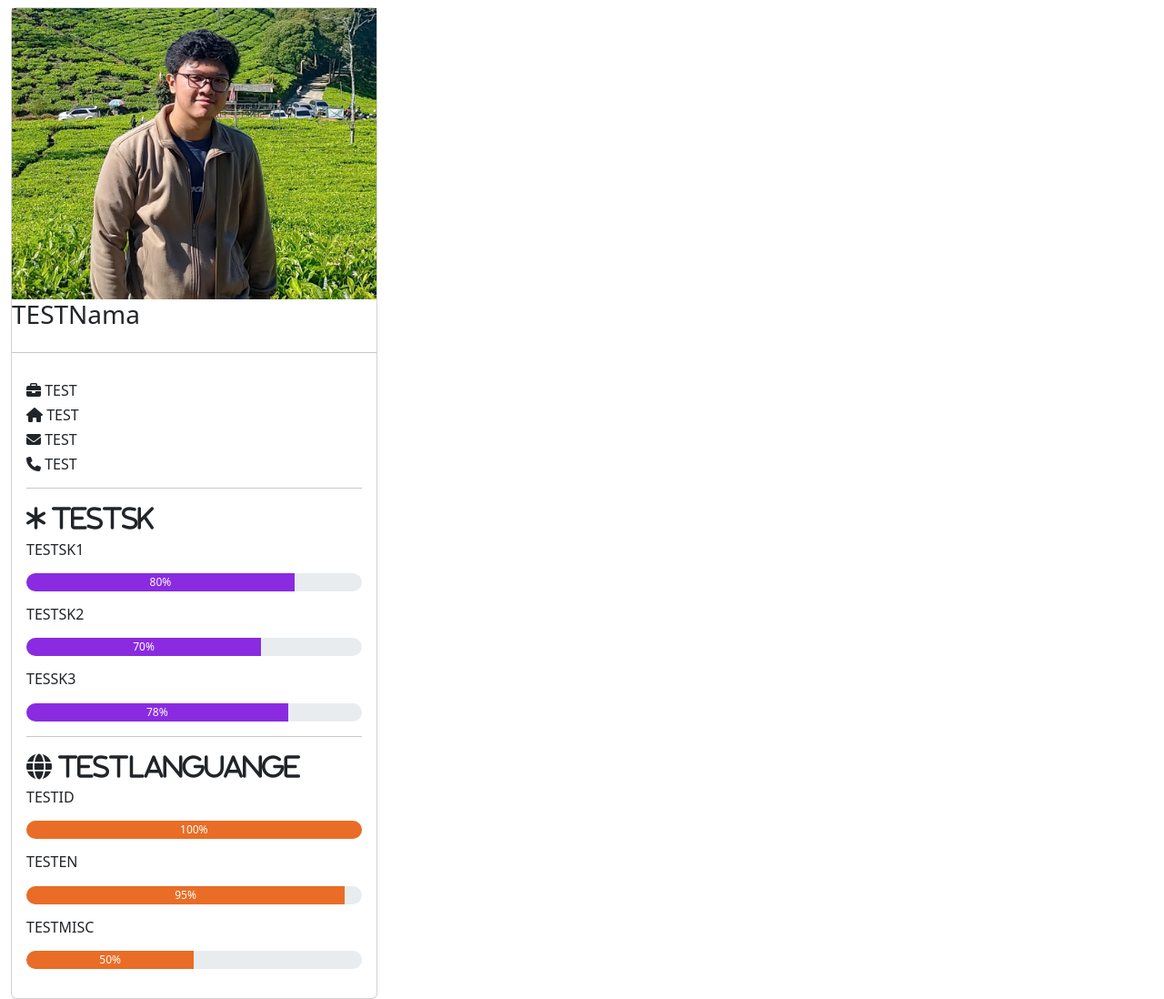
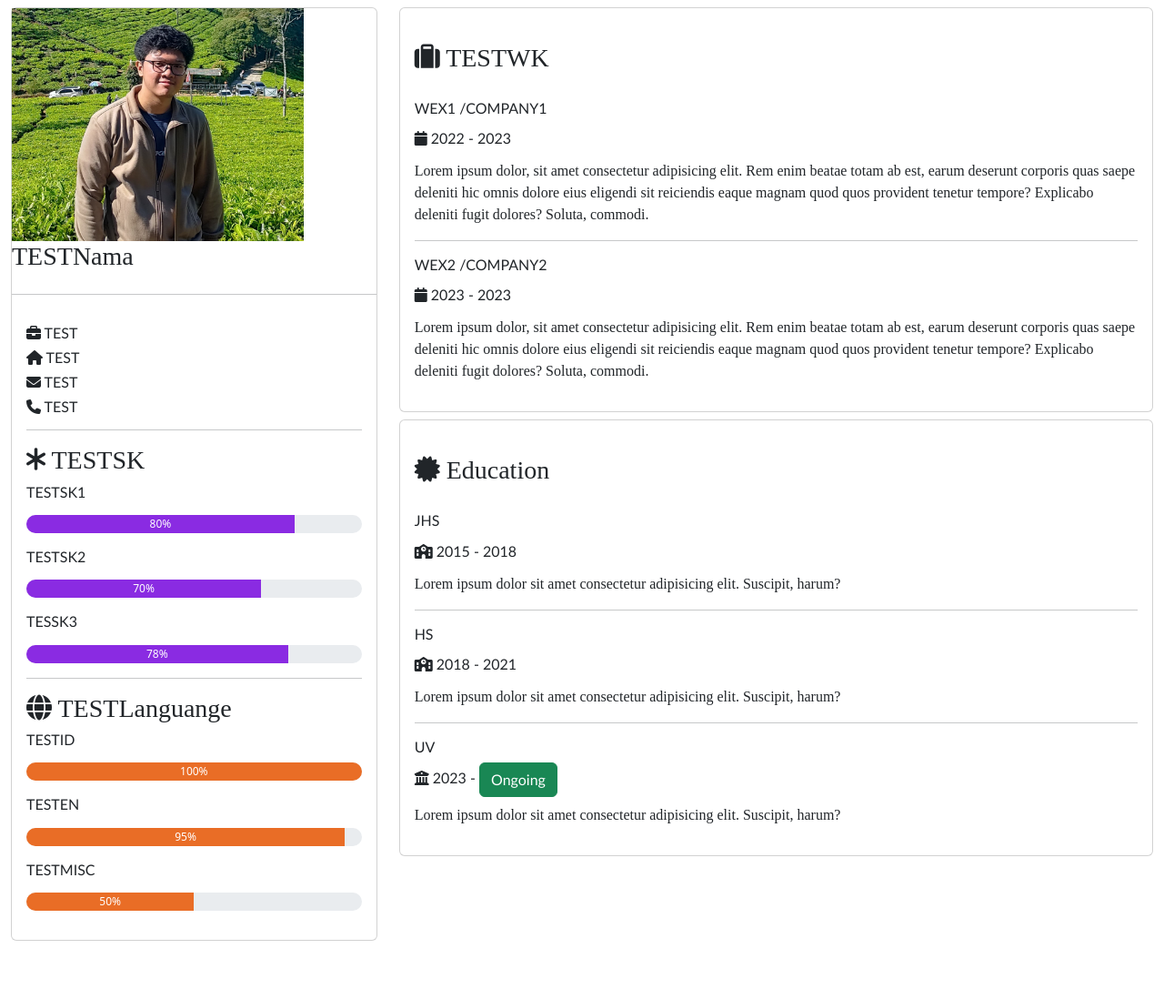
Before and after one commit to ekanaufa117/ekanaufa117.github.io, a plain HTML site: page index.html in a window 1280 px wide. Shown: the whole page at 91% size. After the commit the page ends 1042 px from the top, so only its background shows below. Drawn offline with nearby package versions, Linux system fonts and the light colour scheme.

Commit message:
overhaul1 progress 2

```diff
--- a/index.html
+++ b/index.html
@@ -8,14 +8,26 @@
   <link rel="stylesheet" href="https://cdn.jsdelivr.net/npm/bootstrap@5.3.3/dist/css/bootstrap.min.css" integrity="sha384-QWTKZyjpPEjISv5WaRU9OFeRpok6YctnYmDr5pNlyT2bRjXh0JMhjY6hW+ALEwIH" crossorigin="anonymous">
   <script defer src="https://cdn.jsdelivr.net/npm/bootstrap@5.3.3/dist/js/bootstrap.bundle.min.js"></script>
   <link rel="stylesheet" href="https://cdnjs.cloudflare.com/ajax/libs/font-awesome/6.6.0/css/all.min.css"/>
+  <style>
+    h5, h6{
+      font-family: Gill Sans MT ;
+    }
+    p{
+      font-family: Franklin Gothic Book;
+    }
+    h3{
+      font-family: Franklin Gothic;
+    }
+  </style>
 </head>
 
 <body>
   <div class="homepage">
     <div class="row mx-0 my-2">
+        <!-- left coloumn start -->
       <div class="col-lg-4 col-md-4 col-12">
         <div class="card">
-          <img src="image/profil.jpg" alt="thumbnail" width="100%">
+          <img src="image/profil.jpg" alt="thumbnail" width="80%">
           <h3>TESTNama</h3>
           <hr>
           <div class="card-body">
@@ -24,7 +36,8 @@
             <h6><i class="fas fa-envelope mr-2"></i> TEST</h6>
             <h6><i class="fas fa-phone mr-2"></i> TEST</h6>
             <hr>
-            <h3><i class="fas fa-asterisk mr-2"> TESTSK</i></h3>
+            <!-- personal skill start -->
+            <h3><i class="fas fa-asterisk mr-2"></i> TESTSK</h3>
             <h6>TESTSK1</h6>
             <div class="progress rounded-pill my-3" style="height: 20px;">
               <div class="progress-bar" style="background-color: blueviolet; height: 100%; width: 80%;">80%</div>
@@ -38,7 +51,7 @@
               <div class="progress-bar" style="background-color: blueviolet; height: 100%; width: 78%;">78%</div>
             </div>
             <hr>
-            <h3><i class="fas fa-globe mr-2"> TESTLanguange</i></h3>
+            <h3><i class="fas fa-globe mr-2"></i> TESTLanguange</h3>
             <h6>TESTID</h6>
             <div class="progress rounded-pill my-3" style="height: 20px;">
               <div class="progress-bar" style="background-color: rgb(233, 109, 38); height: 100%; width: 100%;">100%</div>
@@ -51,10 +64,46 @@
             <div class="progress rounded-pill my-3" style="height: 20px;">
               <div class="progress-bar" style="background-color: rgb(233, 109, 38); height: 100%; width: 50%;">50%</div>
             </div>
+            <!-- personal skill end -->
           </div>
         </div>
       </div>
+        <!-- left coloumn end -->
+         <!-- work experience start -->
       <div class="col-lg-8 col-md-8 col-12">
+        <div class="card">
+          <div class="card-body">
+            <h3><i class="fas fa-suitcase mr-3 my-4"></i> TESTWK</h3>
+            <h6>WEX1 /COMPANY1</h6>
+            <h6><i class="fas fa-calendar mr-3 my-2"></i> 2022 - 2023</h6>
+            <p>Lorem ipsum dolor, sit amet consectetur adipisicing elit. Rem enim beatae totam ab est, earum deserunt corporis quas saepe deleniti hic omnis dolore eius eligendi sit reiciendis eaque magnam quod quos provident tenetur tempore? Explicabo deleniti fugit dolores? Soluta, commodi.</p>
+            <hr>
+            <h6>WEX2 /COMPANY2</h6>
+            <h6><i class="fas fa-calendar mr-3 my-2"></i> 2023 - 2023</h6>
+            <p>Lorem ipsum dolor, sit amet consectetur adipisicing elit. Rem enim beatae totam ab est, earum deserunt corporis quas saepe deleniti hic omnis dolore eius eligendi sit reiciendis eaque magnam quod quos provident tenetur tempore? Explicabo deleniti fugit dolores? Soluta, commodi.</p>
+          </div>
+          <!-- work experience end -->
+
+        </div>
+        <!-- education start -->
+        <div class="card mt-2">
+          <div class="card-body">
+            <h3><i class="fas fa-certificate mr-3 my-4"></i> Education</h3>
+            <h6>JHS</h6>
+            <h6><i class="fas fa-school my-2 mr-2"></i> 2015 - 2018</h6>
+            <p>Lorem ipsum dolor sit amet consectetur adipisicing elit. Suscipit, harum?</p>
+            <hr>
+            <h6>HS</h6>
+            <h6><i class="fas fa-school my-2 mr-2"></i> 2018 - 2021</h6>
+            <p>Lorem ipsum dolor sit amet consectetur adipisicing elit. Suscipit, harum?</p>
+            <hr>
+            <h6>UV</h6>
+            <h6><i class="fa-solid fa-building-columns my-2 mr-2"></i> 2023 - <button class="btn btn-success"> Ongoing</button></h6>
+            <p>Lorem ipsum dolor sit amet consectetur adipisicing elit. Suscipit, harum?</p>
+           </div>
+        </div>
+        <!-- education end -->
+
 
       </div>
     </div>
```
